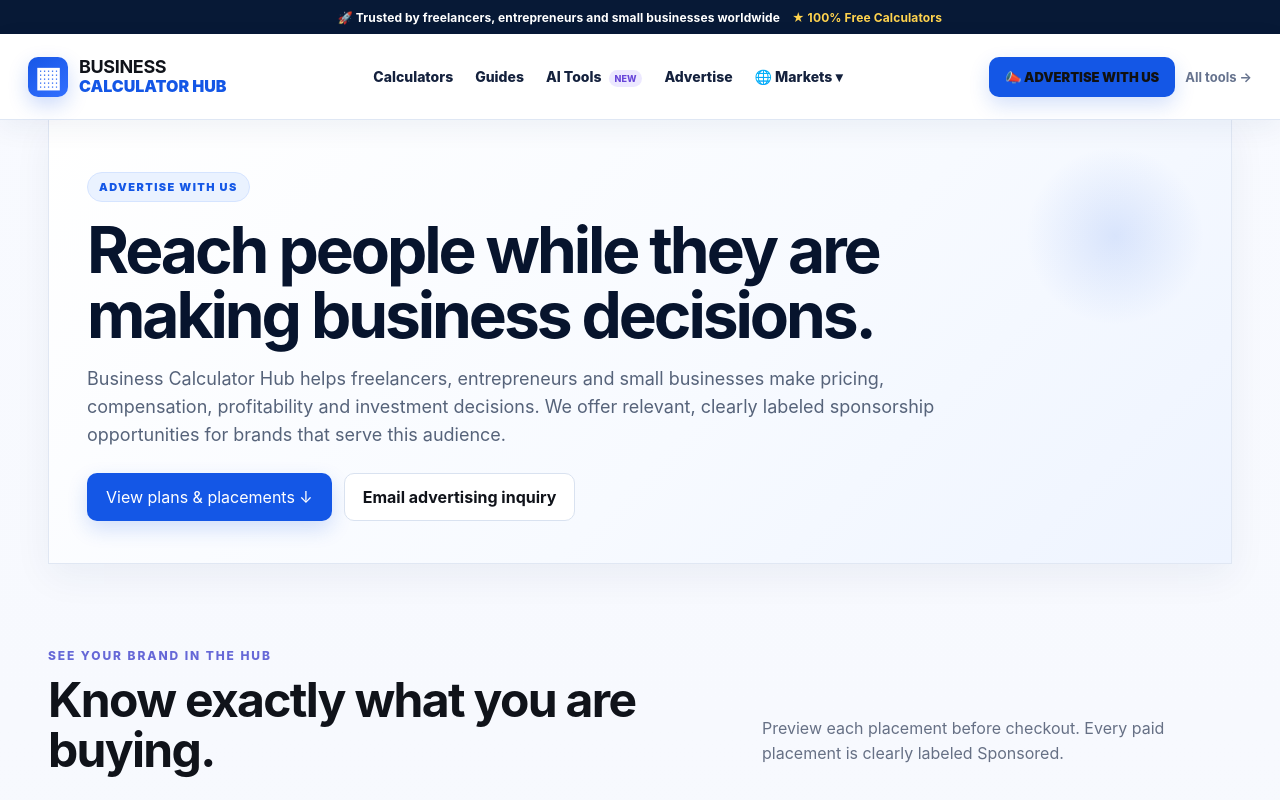
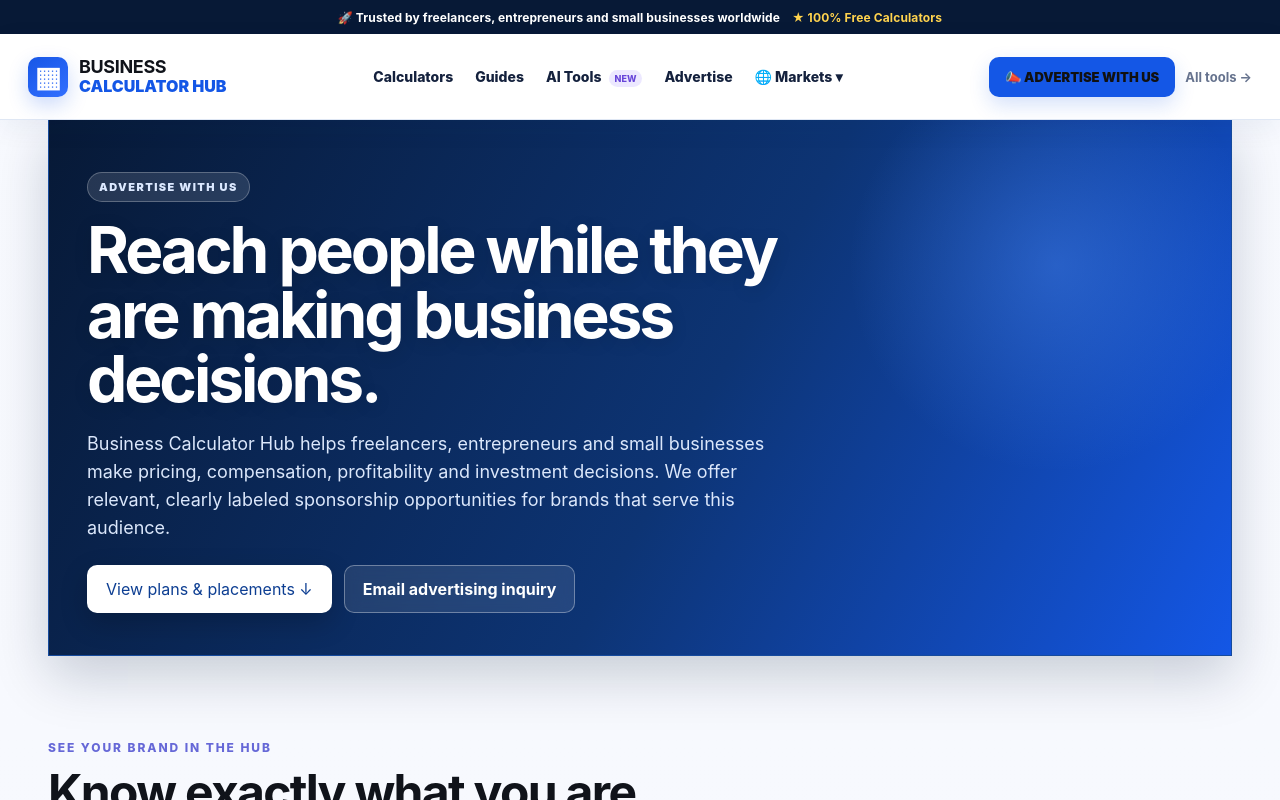
Before and after one commit to luizferdazzi-commits/business-calculator-hub, a Next.js app: page /advertise in a window 1280 px wide. Shown: the top 800 px of the page. Built offline with nearby package versions, Linux system fonts and the light colour scheme.

Commit message:
Deploy approved advertising hero across markets
Apply the approved high-emphasis advertising hero, calculator visual and localized proof points across all supported markets.

```diff
--- a/app/globals.css
+++ b/app/globals.css
@@ -245,3 +245,44 @@
   .shell>.guideGrid,.shell .guideGrid{grid-template-columns:1fr}
   .shell>.trafficProof,.shell>.proposalPanel{padding:22px 16px}
 }
+
+
+/* Advertise hero — stronger commercial emphasis */
+.shell>.hero.heroCompact.advertiseHero{
+  background:linear-gradient(118deg,#071936 0%,#0d3474 55%,#1457e6 100%);
+  border-color:#164b9d;
+  box-shadow:0 20px 52px rgba(7,25,54,.20);
+  overflow:hidden;
+}
+.shell>.hero.heroCompact.advertiseHero:before{
+  right:-40px;top:-70px;width:430px;height:430px;
+  background:radial-gradient(circle,rgba(79,143,255,.38),rgba(20,87,230,0) 68%);
+}
+.shell>.hero.heroCompact.advertiseHero .eyebrow{
+  position:relative;z-index:1;background:rgba(255,255,255,.12);border-color:rgba(255,255,255,.25);color:#dce9ff;
+}
+.shell>.hero.heroCompact.advertiseHero h1{position:relative;z-index:1;color:#fff;max-width:1000px;text-shadow:0 3px 18px rgba(0,0,0,.12)}
+.shell>.hero.heroCompact.advertiseHero .lead{position:relative;z-index:1;color:#dbe7fb;max-width:920px}
+.shell>.hero.heroCompact.advertiseHero .heroActions{position:relative;z-index:1}
+.shell>.hero.heroCompact.advertiseHero .primary{background:#fff;color:#0d3e92!important;box-shadow:0 10px 28px rgba(0,0,0,.20)}
+.shell>.hero.heroCompact.advertiseHero .primary:hover{box-shadow:0 14px 34px rgba(0,0,0,.25)}
+.shell>.hero.heroCompact.advertiseHero .secondary{background:rgba(255,255,255,.10);border-color:rgba(255,255,255,.34);color:#fff!important;backdrop-filter:blur(8px)}
+.shell>.hero.heroCompact.advertiseHero .secondary:hover{background:rgba(255,255,255,.18);border-color:rgba(255,255,255,.55)}
+@media(max-width:680px){.shell>.hero.heroCompact.advertiseHero{padding:34px 20px 30px}.shell>.hero.heroCompact.advertiseHero h1{font-size:40px}}
+
+/* Calculator product visual inside advertising hero */
+.shell>.hero.heroCompact.advertiseHero{padding-right:440px;min-height:430px}
+.advertiseHeroVisual{position:absolute;z-index:1;right:42px;top:50%;width:340px;transform:translateY(-50%) rotate(2deg);filter:drop-shadow(0 24px 30px rgba(0,0,0,.25))}
+.heroCalcWindow{overflow:hidden;border:1px solid rgba(255,255,255,.45);border-radius:18px;background:#fff;box-shadow:0 20px 60px rgba(0,0,0,.24)}
+.heroCalcTop{height:38px;background:#eef3fb;display:flex;align-items:center;gap:6px;padding:0 12px;color:#61708a;font-size:9px;font-weight:800}.heroCalcTop i{width:7px;height:7px;border-radius:50%;background:#aebbd0}.heroCalcTop span{margin-left:7px}
+.heroCalcBody{padding:24px;color:#07142d}.heroCalcBody>small{color:#1457e6;font-size:9px;font-weight:900;letter-spacing:.13em}.heroCalcBody>strong{display:block;font-size:24px;margin:6px 0 20px}.heroCalcFields{display:grid;grid-template-columns:1fr auto;gap:10px;padding:15px;border:1px solid #e1e8f3;border-radius:11px;background:#f8faff}.heroCalcFields span{color:#68758c;font-size:11px}.heroCalcFields b{font-size:12px}.heroCalcResult{margin-top:12px;padding:15px;border-radius:11px;background:#eaf2ff;display:flex;align-items:center;justify-content:space-between}.heroCalcResult span{font-size:11px;font-weight:800;color:#53617a}.heroCalcResult strong{font-size:28px;color:#1457e6}
+@media(max-width:1050px){.shell>.hero.heroCompact.advertiseHero{padding-right:38px}.advertiseHeroVisual{display:none}}
+
+/* Approved advertise hero proof strip */
+.advertiseHeroTrust{position:relative;z-index:1;display:grid;grid-template-columns:repeat(4,minmax(0,1fr));gap:12px;margin-top:34px;max-width:920px}
+.advertiseHeroTrust>div{display:flex;align-items:center;gap:10px;padding:12px 10px 0;border-top:1px solid rgba(255,255,255,.16)}
+.advertiseHeroTrust span{display:grid;place-items:center;width:30px;height:30px;border-radius:9px;background:rgba(255,255,255,.10);color:#66a5ff;font-weight:900;flex:0 0 auto}
+.advertiseHeroTrust strong{color:#fff;font-size:12px;line-height:1.35}
+@media(max-width:1250px){.advertiseHeroTrust{grid-template-columns:repeat(2,minmax(0,1fr));max-width:640px}}
+@media(max-width:1050px){.advertiseHeroTrust{grid-template-columns:repeat(4,minmax(0,1fr));max-width:none}}
+@media(max-width:680px){.advertiseHeroTrust{grid-template-columns:1fr 1fr;margin-top:24px}.advertiseHeroTrust strong{font-size:11px}}
```
Also changed, not shown: app/components/CountryAdvertise.tsx (+1 -1 lines).
